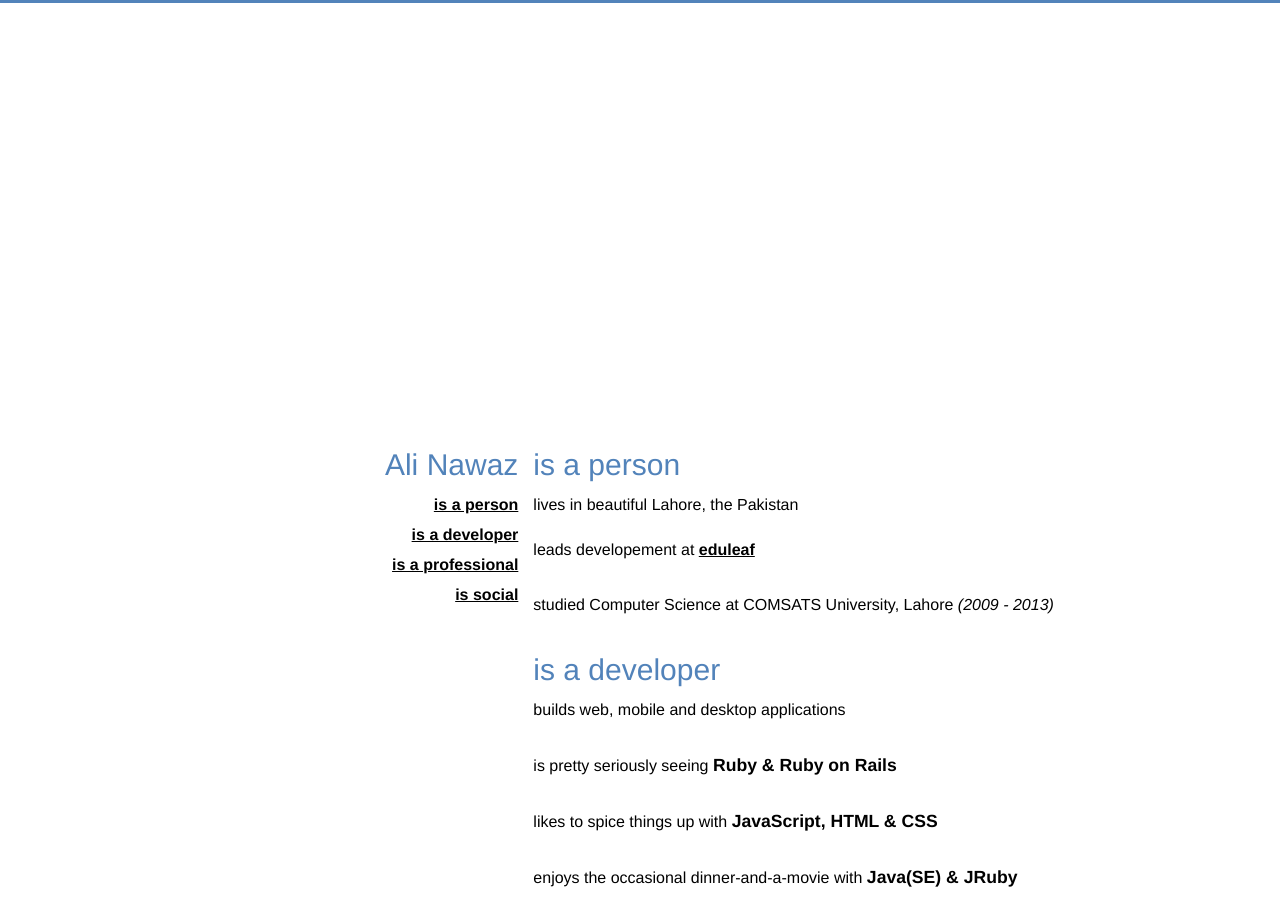
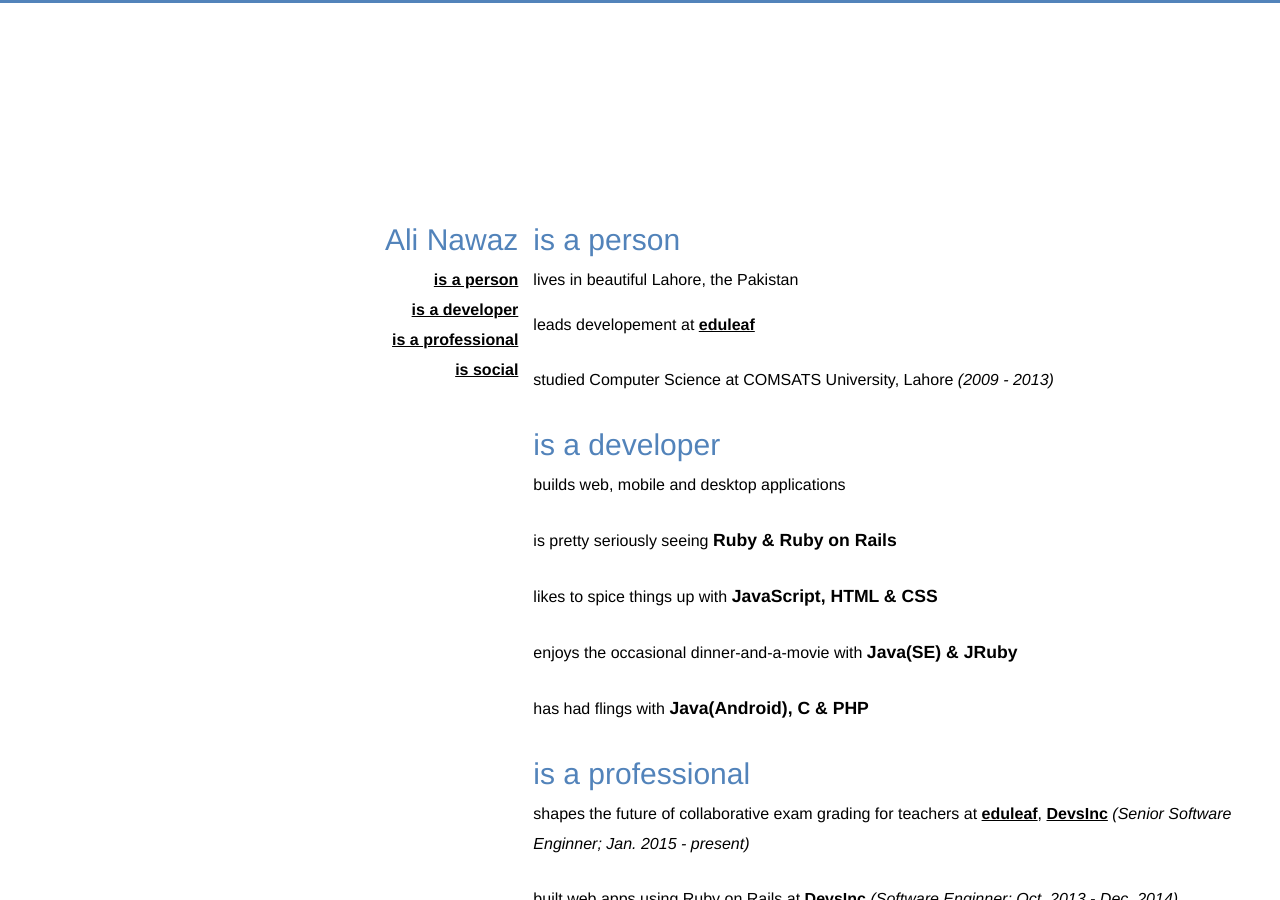
Before and after one commit to alinzk/alinzk.github.io, a Jekyll site: the page built from index.html, in a window 1280 px wide and 900 px high. Built offline with Jekyll 4.4.1, drawn with Linux system fonts in a browser that asks for light colours.

Commit message:
Minor UI updates

```diff
--- a/_includes/header.html
+++ b/_includes/header.html
@@ -2,7 +2,7 @@
   <meta itemprop="gender" content="{{ site.person.gender }}" />
   <h1 itemprop="name">
     <span class="given-name"  itemprop="givenName">{{ site.person.given_name }}</span>
-    <span class="family-name" itemprop="familyName">{{ site.person.family_name }}</span>
+    <span class="family-name hidden-xs" itemprop="familyName">{{ site.person.family_name }}</span>
   </h1>
 
   <nav class="hidden-xs">
--- a/css/main.scss
+++ b/css/main.scss
@@ -18,7 +18,7 @@ $brand-color:      #5283ba;
 $top-border-height: 3px;
 $heading-size:     30px;
 $header-right:     15px;
-
+$top-fall: 25%;
 
 // FONTS INCLUSION
 $font-name: 'CourierStd';
@@ -94,7 +94,7 @@ a {
 
     @media(min-width: 768px){
       position: absolute;
-      top: 50%;
+      top: $top-fall;
       right: $header-right;
       margin-top: 0;
     }
@@ -103,7 +103,7 @@ a {
   nav {
     @media(min-width: 768px){
       position: absolute;
-      top: 50%;
+      top: $top-fall;
       right: $header-right;
       margin-top: 40px;
     }
@@ -143,7 +143,7 @@ a {
   }
 
   @media(min-width: 768px){
-    top: 50%;
+    top: $top-fall;
   }
 }
 
```
